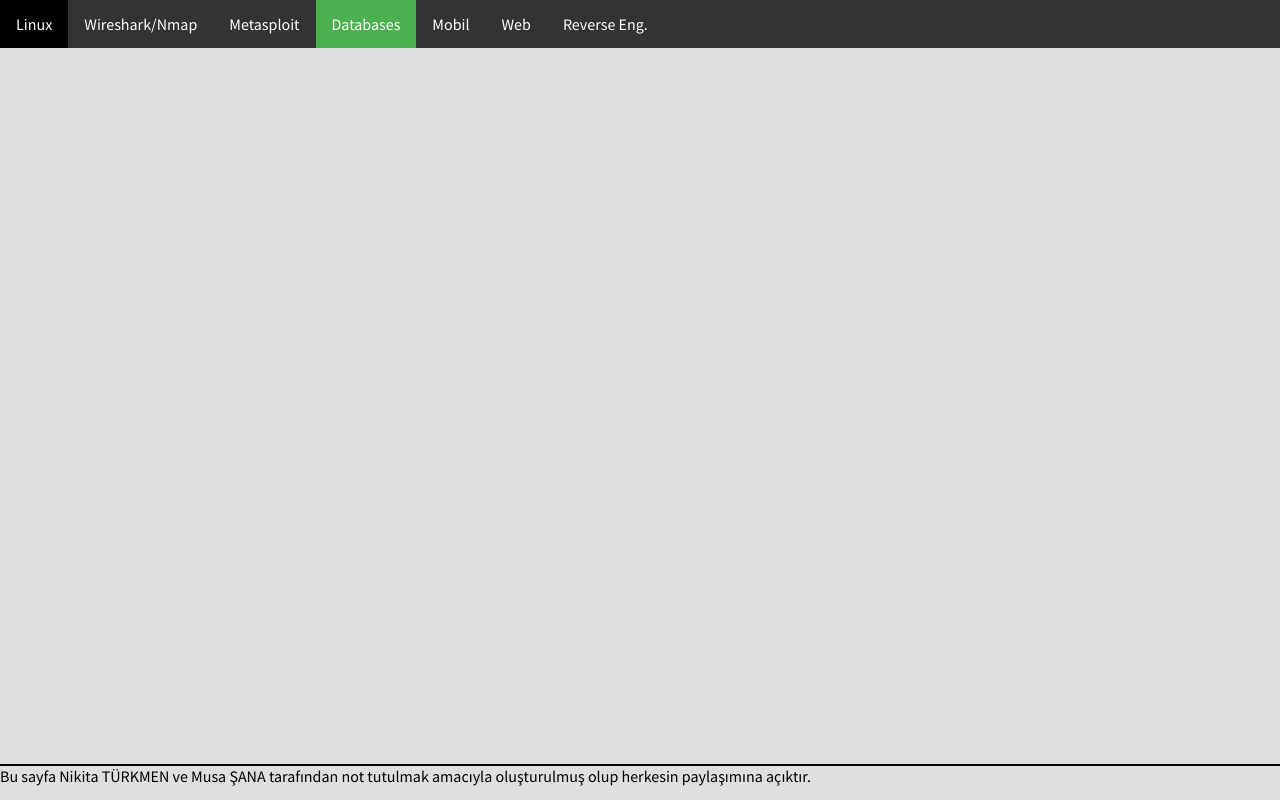
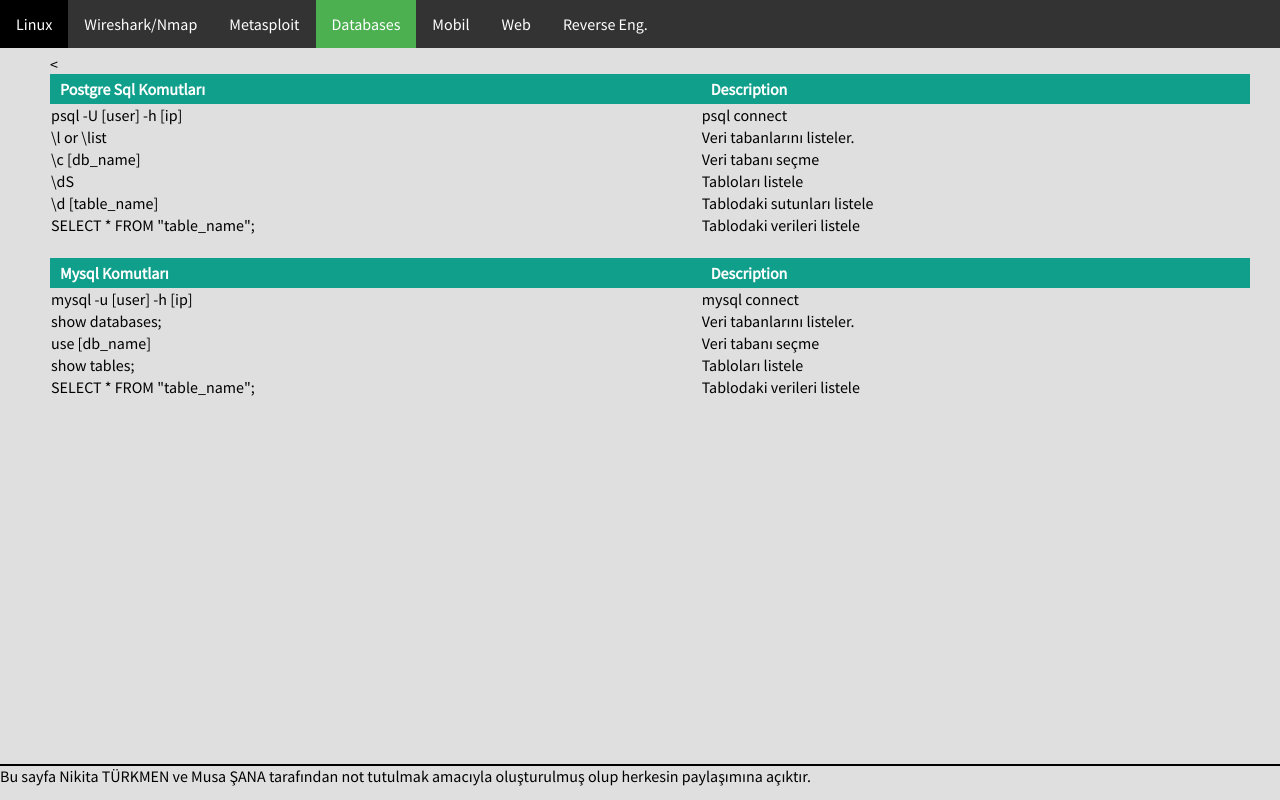
Before and after one commit to musana/musana.old.github.io, a plain HTML site: page notlar/index.html in a window 1280 px wide. Both pictures are taken after a click on the link "Databases". Drawn offline with Linux system fonts and the light colour scheme.

Commit message:
databases

```diff
--- a/notlar/index.html
+++ b/notlar/index.html
@@ -63,6 +63,27 @@
 </div>
 
 <div class="tabcontent" id="Databases">
+
+<table>
+	<tr><th>Postgre Sql Komutları</th><th>Description</th></tr>
+	<tr><td class="kod">psql -U [user] -h [ip]</td><td class="desc">psql connect</td></tr>
+	<tr><td class="kod">\l or \list</td><td class="desc">Veri tabanlarını listeler.</td></tr>
+	<tr><td class="kod">\c [db_name]</td><td class="desc">Veri tabanı seçme</td></tr>
+	<tr><td class="kod">\dS</td><td class="desc">Tabloları listele</td></tr>
+	<tr><td class="kod">\d [table_name]</td><td class="desc">Tablodaki sutunları listele</td></tr>
+	<tr><td class="kod">SELECT * FROM "table_name";</td><td class="desc">Tablodaki verileri listele</td></tr>
+
+	<<tr><td><br></td></tr>
+
+	<tr><th>Mysql Komutları</th><th>Description</th></tr>
+	<tr><td class="kod">mysql -u [user] -h [ip]</td><td class="desc">mysql connect</td></tr>
+	<tr><td class="kod">show databases;</td><td class="desc">Veri tabanlarını listeler.</td></tr>
+	<tr><td class="kod">use [db_name]</td><td class="desc">Veri tabanı seçme</td></tr>
+	<tr><td class="kod">show tables;</td><td class="desc">Tabloları listele</td></tr>
+	<tr><td class="kod">SELECT * FROM "table_name";</td><td class="desc">Tablodaki verileri listele</td></tr>
+</table>
+
+
 </div>
 
 <div class="tabcontent" id="Wireshark-Nmap">
```
